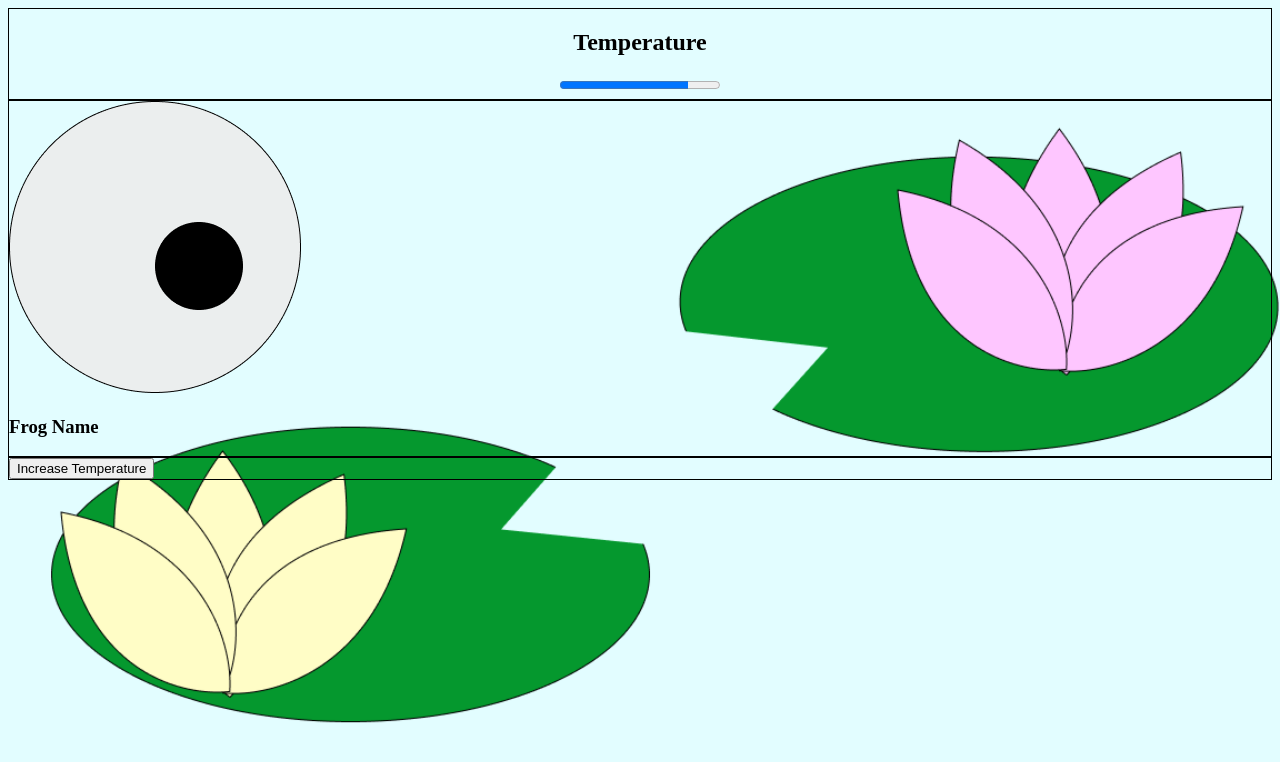
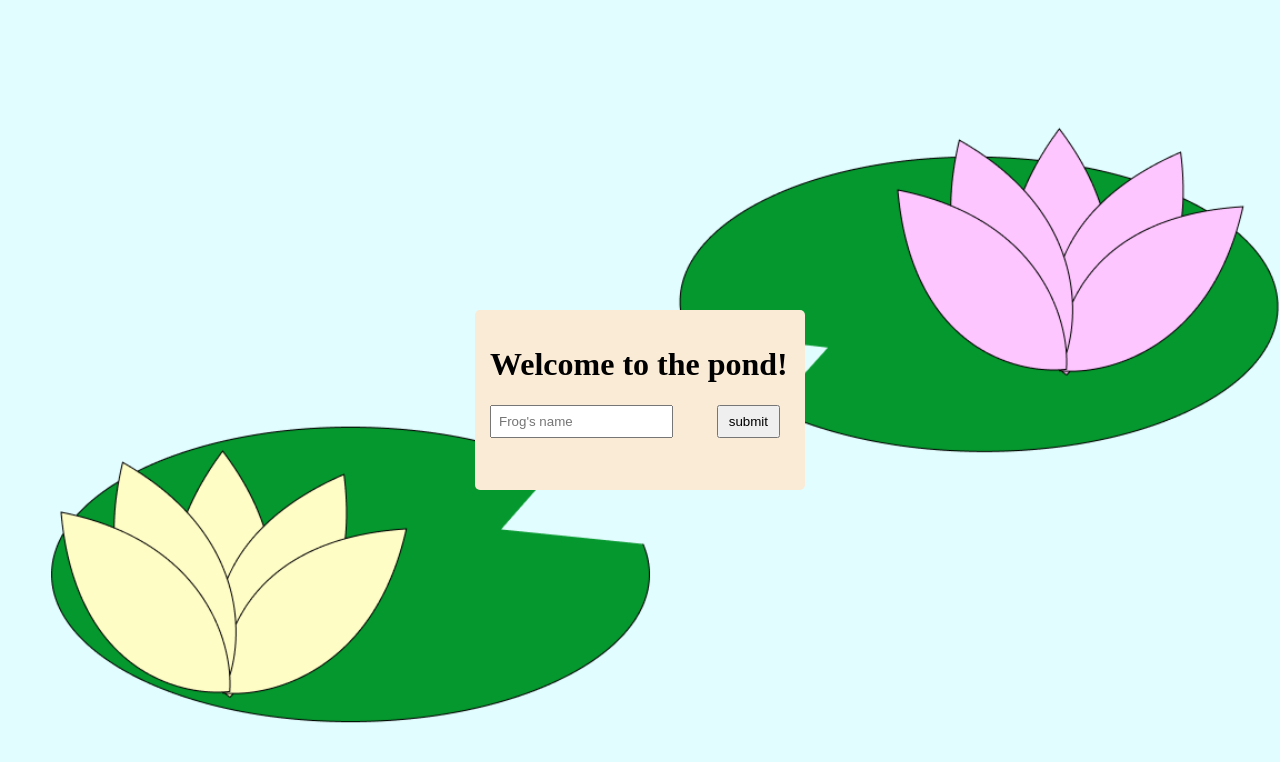
Before and after one commit to leocucinell/Tomagotchi, a plain HTML site: page index.html in a window 1280 px wide. Drawn offline with nearby package versions, Linux system fonts and the light colour scheme.

Commit message:
Added a basic welcome screen to the dom

```diff
--- a/index.html
+++ b/index.html
@@ -18,18 +18,31 @@
 </head>
 
 <body>
-    <div class="progress-container">
+    <!-- Welcome Screen, will be overlapping screen at beginning, then dissapear on submit -->
+    <div class="welcome-screen">
+        <div class="welcome-container">
+            <h1>Welcome to the pond!</h1>
+            <div class="welcome-input">
+                <input type="text" placeholder="Frog's name">
+                <button>submit</button>
+            </div>
+        </div>
+    </div>
+
+    <header class="progress-container">
         <div class="progress-bar" id="temperature-bar">
             <h2>Temperature</h2>
             <progress max="100" value="80"></progress>
         </div>
-    </div>
+    </header>
+
     <div class="character-container">
         <img src="./assets/Frog Egg.png" alt="Frog Egg">
         <h3>Frog Name</h3>
     </div>
-    <div class="buttons-container">
+
+    <footer class="buttons-container">
         <button id="increase-temp">Increase Temperature</button>
-    </div>
+    </footer>
 </body>
 </html>
--- a/styles/style.css
+++ b/styles/style.css
@@ -2,30 +2,100 @@ body{
     background-image: url("../assets/lilypads.png");
     background-size: cover;
 }
+/* SECTION: The Welcome Screen
+    NOTE:
+        - Will be the only thing displayed, then on submit, changes display to none.
+*/
+.welcome-screen{
+    background-color: antiquewhite;
+    display: block;
+    position: absolute;
+    top: calc(50% - 75px - 15px);
+    left: calc(50% - 150px - 15px);
+    width: 300px;
+    height: 150px;
+    padding: 15px;
+    border-radius: 5px;
+}
 
-/* This container holds all the progress bars, with their icons
+.welcome-input{
+    display: flex;
+    justify-content: space-between;
+}
+
+.welcome-screen input{
+    padding: 7px;
+    width: calc(50% + 15px);
+}
+
+.welcome-screen button{
+    padding: 7px 10px;
+    margin-right: 10px;
+}
+
+/* SECTION: This container holds all the progress bars, with their icons
     NOTE:
-    - Can scale to contain 4 easily
+        - Can scale to contain 4 easily
 */
 .progress-container{
-    border: 1px solid black;
+    display: none;
+    /* border: 1px solid black; */
     text-align: center;
     display: flex;
     justify-content: center;
 }
 .progress-bar{
+    display: none;
     margin: 0 5px 5px 5px;
 }
-progress{
 
+/* SECTION: This container holds the image of the frog stage and the Frog Name
+    NOTE:
+        - the image and name are centered inside the container
+*/
+.character-container{
+    display: none;
+    /* border: 1px solid black; */
+    display: flex;
+    flex-direction: column;
+    align-items: center;
+    justify-content: center;
+}
+.character-container img{
+    display: none;
+}
+.character-container h3{
+    display: none;
 }
 
-/* This container holds the image of the frog stage and the Frog Name */
-.character-container{
-    border: 1px solid black;
+/* SECTION: This container holds all the buttons that will be pressed to increase the progress bars
+    NOTE:
+        - Button container can hold all 4 equally
+*/
+.buttons-container{
+    display: none;
+    /* border: 1px solid black; */
+    text-align: center;
+    display: flex;
+    justify-content: center;
 }
 
-/* This container holds all the buttons that will be pressed to increase the progress bars */
-.buttons-container{
-    border: 1px solid black;
+.buttons-container button{
+    display: none;
+    padding: 10px 20px;
+    margin: 10px;
 }
+
+/* Resizing elements to fit on phone screens */
+@media only screen and (max-width: 400px){
+    .progress-container{
+        flex-direction: column;
+    }
+    .character-container img{
+        width: 100px;
+        height: auto;
+    }
+    .buttons-container{
+        flex-direction: column;
+    }
+}
```
